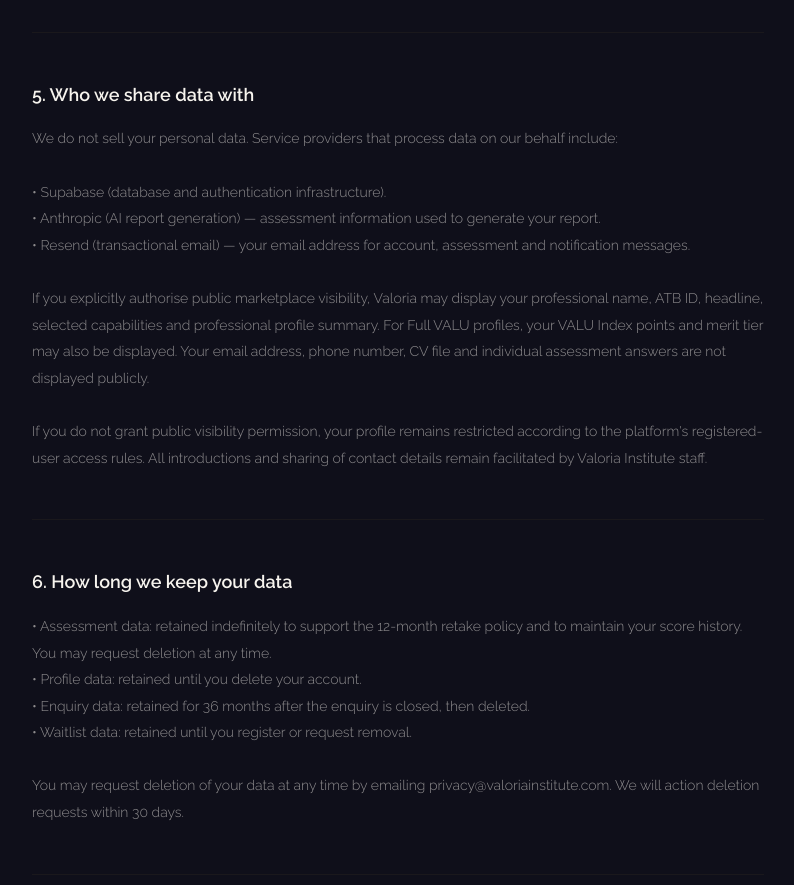
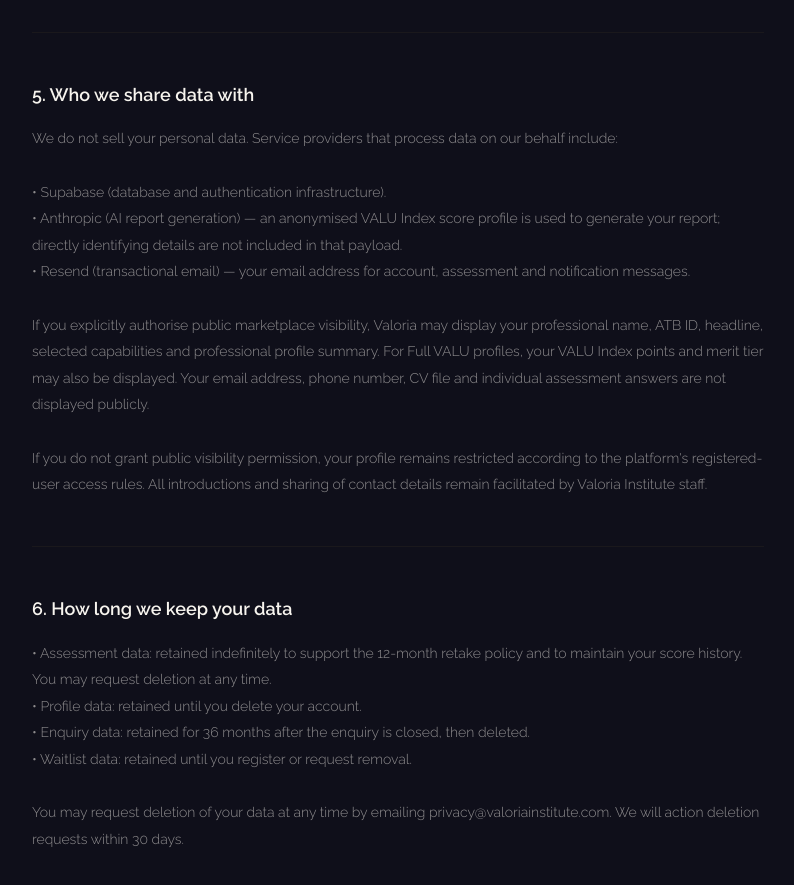
Before and after one commit to riverwayse-sudo/valoria-site, a Next.js app: page /privacypolicy in a window 1280 px wide. Shown: the part 2060-2945 px from the top of the page, without its empty margins (242-1036 px from the left). Built offline with nearby package versions, Linux system fonts and the light colour scheme; no server answers.

Commit message:
Clarify anonymised assessment data shared with report provider

```diff
--- a/src/app/privacypolicy/page.jsx
+++ b/src/app/privacypolicy/page.jsx
@@ -33,7 +33,7 @@ const sections = [
   },
   {
     title: '5. Who we share data with',
-    body: `We do not sell your personal data. Service providers that process data on our behalf include:\n\n• Supabase (database and authentication infrastructure).\n• Anthropic (AI report generation) — assessment information used to generate your report.\n• Resend (transactional email) — your email address for account, assessment and notification messages.\n\nIf you explicitly authorise public marketplace visibility, Valoria may display your professional name, ATB ID, headline, selected capabilities and professional profile summary. For Full VALU profiles, your VALU Index points and merit tier may also be displayed. Your email address, phone number, CV file and individual assessment answers are not displayed publicly.\n\nIf you do not grant public visibility permission, your profile remains restricted according to the platform's registered-user access rules. All introductions and sharing of contact details remain facilitated by Valoria Institute staff.`,
+    body: `We do not sell your personal data. Service providers that process data on our behalf include:\n\n• Supabase (database and authentication infrastructure).\n• Anthropic (AI report generation) — an anonymised VALU Index score profile is used to generate your report; directly identifying details are not included in that payload.\n• Resend (transactional email) — your email address for account, assessment and notification messages.\n\nIf you explicitly authorise public marketplace visibility, Valoria may display your professional name, ATB ID, headline, selected capabilities and professional profile summary. For Full VALU profiles, your VALU Index points and merit tier may also be displayed. Your email address, phone number, CV file and individual assessment answers are not displayed publicly.\n\nIf you do not grant public visibility permission, your profile remains restricted according to the platform's registered-user access rules. All introductions and sharing of contact details remain facilitated by Valoria Institute staff.`,
   },
   {
     title: '6. How long we keep your data',
```
